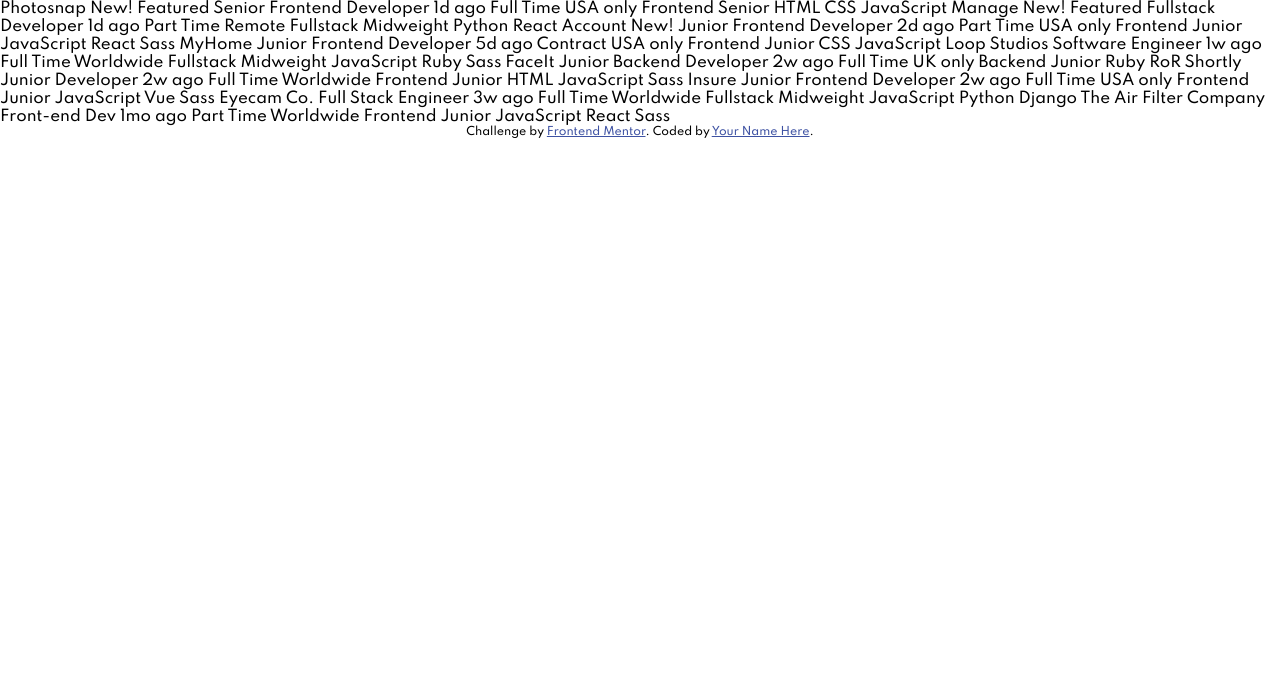
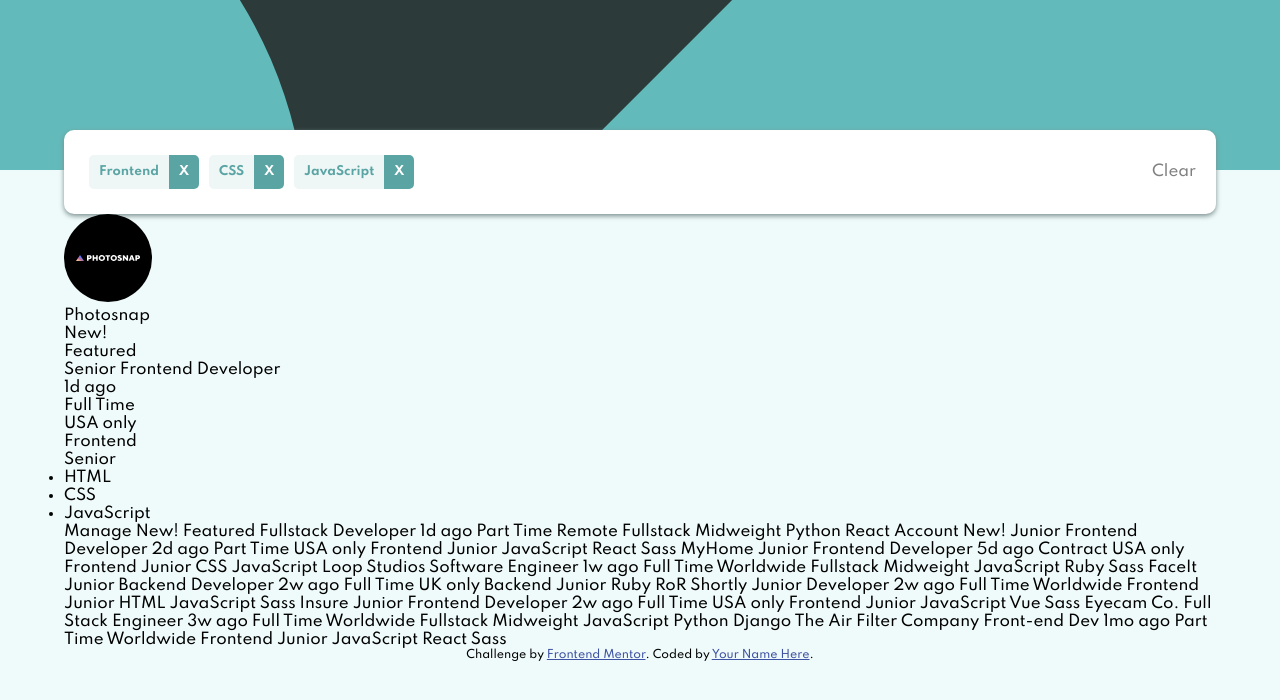
Before and after one commit to cesarionivar/static-job-listing, a plain HTML site: page index.html in a window 1280 px wide. Drawn offline with Linux system fonts and the light colour scheme.

Commit message:
Filter header done

```diff
--- a/index.html
+++ b/index.html
@@ -12,23 +12,56 @@
   </style>
 </head>
 <body>
-  <!-- Item Start -->
-  Photosnap
-  New!
-  Featured
-  Senior Frontend Developer
-  1d ago
-  Full Time
-  USA only
-  <!-- Role -->
-  Frontend
-  <!-- Level -->
-  Senior
-  <!-- Languages -->
-  HTML
-  CSS
-  JavaScript
-  <!-- Item End -->
+  <div class="header"></div>
+  <div class="filter container">
+    <ul class="filter__content">
+      <li><span>Frontend</span> <a href="#">X</a></li>
+      <li><span>CSS</span><a href="#">X</a></li>
+      <li><span>JavaScript</span><a href="#">X</a></li>
+    </ul>
+    <a href="#" class="filter__clear">Clear</a>
+  </div>
+
+  <div class="jobs container">
+    <!-- Item Start -->
+    <div class="job">
+      <div class="job__image">
+        <img src="./images/photosnap.svg" alt="">
+      </div>
+      <div class="job__type">
+        <div class="job__name">Photosnap</div>
+        <div class="job__tag">New!</div>
+        <div class="job__feature">Featured</div>
+      </div>
+      <div class="job__title">Senior Frontend Developer</div>
+      <div class="job__status">
+        <div class="job__active">1d ago</div>
+        <div class="job__time">Full Time</div>
+        <div class="job__country">USA only</div>
+      </div>
+      <!-- Role -->
+      <div class="job__role">Frontend</div>
+      <!-- Level -->
+      <div class="job__label">Senior</div>
+      <!-- Languages -->
+      <div class="job__languages">
+        <ul>
+          <li>HTML</li>
+          <li>CSS</li>
+           <li>JavaScript</li>
+        </ul>
+      </div>
+    </div><!-- Item End -->
+
+
+
+
+
+
+
+
+
+
 
   <!-- Item Start -->
   Manage
@@ -181,6 +214,7 @@
   React
   Sass
   <!-- Item End -->
+</div>
 
   <div class="attribution">
     Challenge by <a href="https://www.frontendmentor.io?ref=challenge" target="_blank">Frontend Mentor</a>.
--- a/sass/_globals.scss
+++ b/sass/_globals.scss
@@ -9,6 +9,12 @@
 }
 
 body {
+    background-color: $lightGrayishCyan;
     font-family: $primaryFont;
     font-size: 15px;
 }
+
+.container {
+    margin-left: 5vw;
+    margin-right: 5vw;
+}
--- a/sass/_header.scss
+++ b/sass/_header.scss
@@ -0,0 +1,69 @@
+.header {
+    display: block;
+    background-color: $veryDarkGrayishCyan;
+    background-image: url('../images/bg-header-mobile.svg');
+    background-repeat: no-repeat;
+    background-size: cover;
+    height: 170px;
+    width: 100%;
+}
+
+.filter {
+    background-color: $white;
+    margin-top: -40px;
+    padding: 20px;
+    border: none;
+    border-radius: 10px;
+    box-shadow: 0px 2px 5px $darkGrayishCyan;
+    display: flex;
+    justify-content: space-between;
+    align-items: center;
+
+    &__content {
+        display: flex;
+        flex-wrap: wrap;
+
+        li {
+            background-color: $lightGrayishCyanFilter;
+            list-style: none;
+            font-size: 12px;
+            margin: 5px;
+            border-radius: 5px;
+            display: flex;
+            justify-content: space-between;
+            align-items: center;
+
+            span {
+                padding: 10px;
+                color: $desaturatedDarkCyan;
+                font-weight: bold;
+            }
+
+            a {
+                display: inline-block;
+                background-color: $desaturatedDarkCyan;
+                padding: 10px;
+                color: $white;
+                text-decoration: none;
+                font-weight: bold;
+                border-radius: 0px 5px 5px 0px;
+
+                &:hover {
+                    background-color: $veryDarkGrayishCyan;
+                }
+            }
+        }
+    }
+
+    &__clear {
+        text-decoration: none;
+        color: gray;
+
+        &:hover {
+            text-decoration: underline;
+            color: $desaturatedDarkCyan;
+        }
+
+    }
+
+}
--- a/sass/_variables.scss
+++ b/sass/_variables.scss
@@ -1,7 +1,7 @@
 $desaturatedDarkCyan: hsl(180, 29%, 50%);
 $lightGrayishCyan: hsl(180, 52%, 96%);
-$lightGrayishCyan: hsl(180, 31%, 95%);
+$lightGrayishCyanFilter: hsl(180, 31%, 95%);
 $darkGrayishCyan: hsl(180, 8%, 52%);
 $veryDarkGrayishCyan: hsl(180, 14%, 20%);
-
+$white: hsl(0, 0%, 100%);
 $primaryFont: 'Spartan', sans-serif;
--- a/sass/style.scss
+++ b/sass/style.scss
@@ -1,4 +1,5 @@
 @import url('https://fonts.googleapis.com/css2?family=Spartan:wght@500;700&display=swap');
+@import 'mixins';
 @import 'variables';
 @import 'globals';
 @import 'header';
```
Also changed, not shown: css/style.min.css, sass/_mixins.scss (added), 1 other file.
